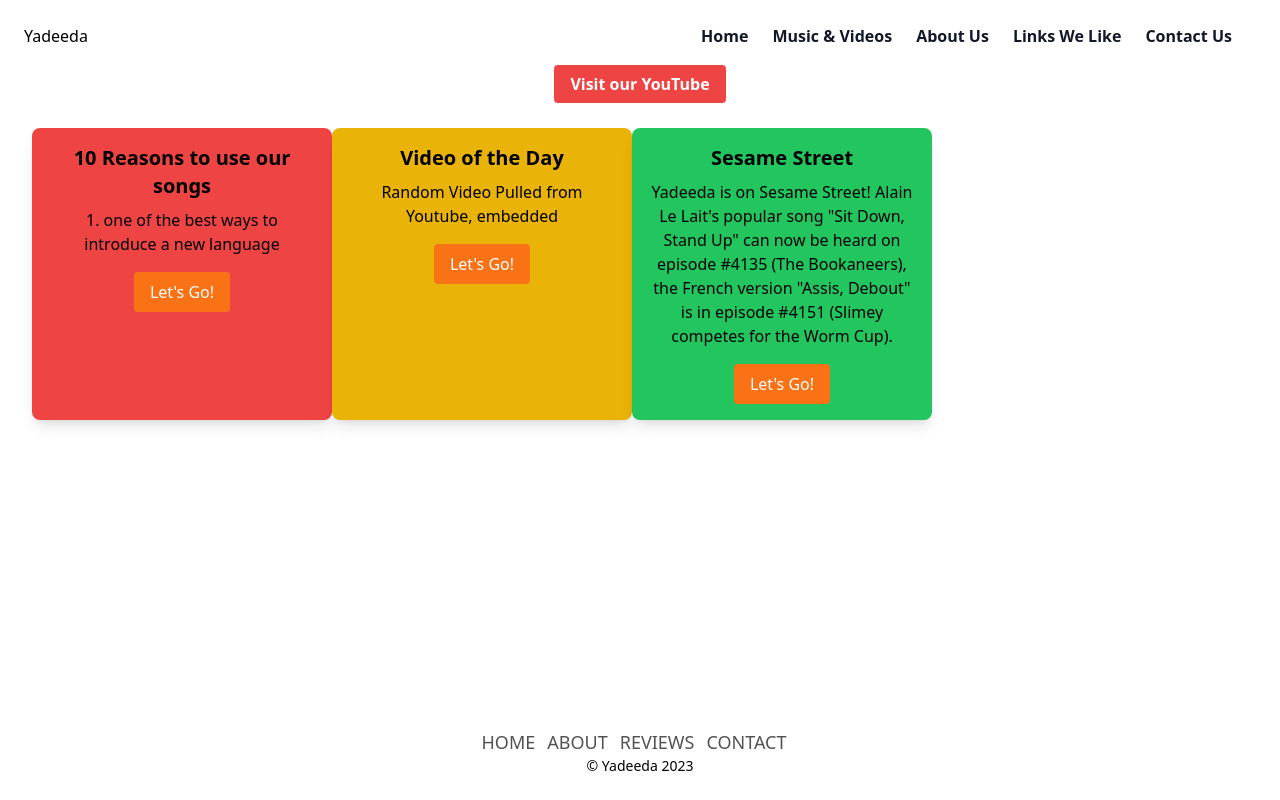
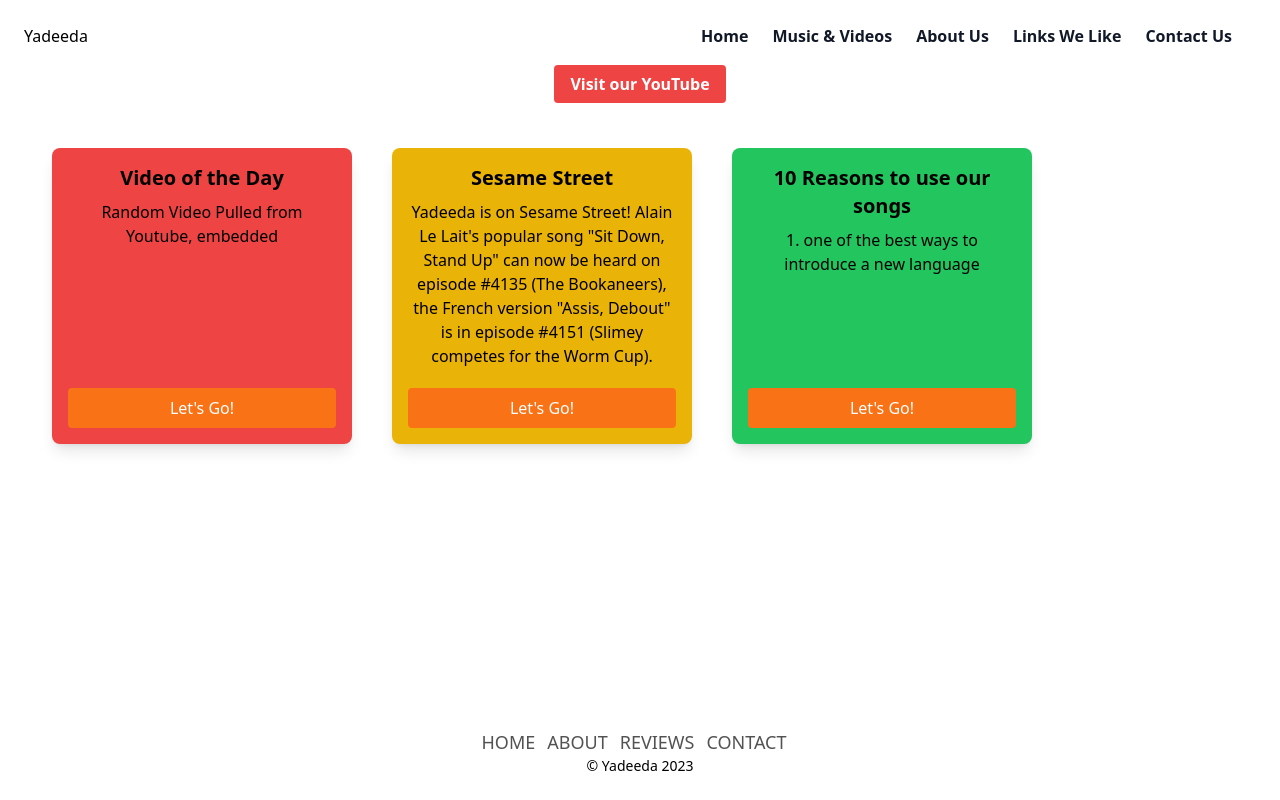
Before and after one commit to sjlelait/yadeeda, a React (Create React App) app: page / in a window 1280 px wide. Built offline with nearby package versions, Linux system fonts and the light colour scheme.

Commit message:
wip: edits button styling Home

```diff
--- a/src/components/HomeCard.js
+++ b/src/components/HomeCard.js
@@ -2,16 +2,26 @@
 
 const HomeCard = ({ title, image, description, link, bgColor }) => {
   return (
-    <div className={`rounded-lg shadow-lg p-4 ${bgColor}`} style={{ width: '300px' }}>
+    <div className={`rounded-lg shadow-lg p-4 m-5 ${bgColor} flex flex-wrap md:flex-no-wrap`} style={{ width: '300px' }}>
+      <div className="flex flex-col h-full">
         {image && (
           <img src={image} alt={title} className="w-full h-32 object-cover mb-4 rounded" />
         )}
+        <div className="flex flex-col justify-between flex-grow">
+          <div>
             {title && <h2 className="text-xl font-bold mb-2">{title}</h2>}
             {description && <p>{description}</p>}
-      {link &&
-        <a href={link} className="bg-orange-500 text-white px-4 py-2 mt-4 inline-block rounded">
+          </div>
+          {link && (
+            <a
+              href={link}
+              className="bg-orange-500 text-white py-2 mt-5 inline-block rounded"
+            >
               Let's Go!
-        </a>}
+            </a>
+          )}
+        </div>
+      </div>
     </div>
   );
 };
--- a/src/pages/Home.js
+++ b/src/pages/Home.js
@@ -4,26 +4,26 @@
 const Home = (props) => {
     const cardData = [
         {
-          title: '10 Reasons to use our songs',
-          image: null,
-          description: '1. one of the best ways to introduce a new language',
-          link: 'https://example.com/card1',
-          bgColor: 'bg-red-500',
-        },
-        {
           title: 'Video of the Day',
           image: null,
           description: 'Random Video Pulled from Youtube, embedded ',
           link: 'https://www.youtube.com/@tialela99',
-          bgColor: 'bg-yellow-500',
+          bgColor: 'bg-red-500',
         },
         {
           title: 'Sesame Street',
           image: null,
           description: 'Yadeeda is on Sesame Street! Alain Le Lait\'s popular song "Sit Down, Stand Up" can now be heard on episode #4135 (The Bookaneers), the French version "Assis, Debout" is in episode #4151 (Slimey competes for the Worm Cup).',
           link: 'https://example.com/card1',
-          bgColor: 'bg-green-500',
+          bgColor: 'bg-yellow-500',
         },
+        {
+            title: '10 Reasons to use our songs',
+            image: null,
+            description: '1. one of the best ways to introduce a new language',
+            link: 'https://example.com/card1',
+            bgColor: 'bg-green-500',
+          },
       ];
 
     return (
```
Lines whose indentation alone changed are shown as unchanged.
